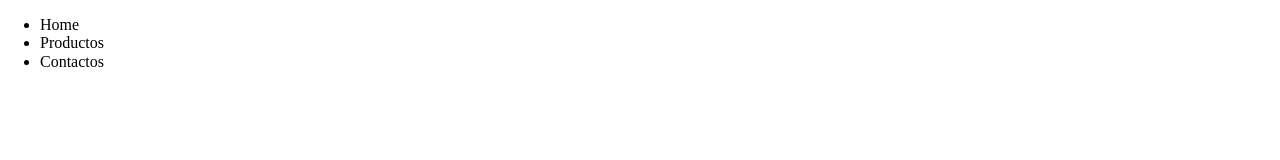
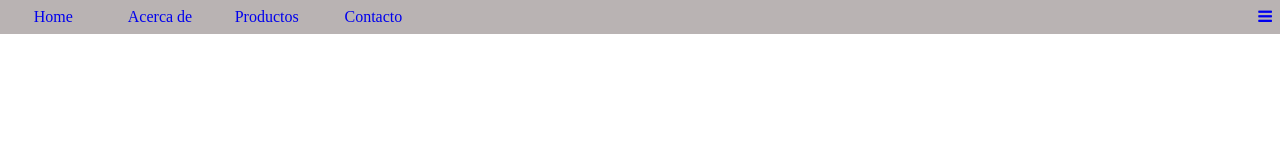
Before and after one commit to Antoniojesusv/tecmalaga-sl, a plain HTML site: page src/index.html in a window 1280 px wide. Drawn offline with Linux system fonts and the light colour scheme.

Commit message:
top navigation bar layout complete

```diff
--- a/src/index.html
+++ b/src/index.html
@@ -6,19 +6,42 @@
     <meta name="viewport" content="width=device-width, initial-scale=1.0">
     <meta http-equiv="X-UA-Compatible" content="ie=edge">
     <link rel="stylesheet" type="text/css" href="./styles/tecMalaga.css">
+    <link rel="stylesheet" href="https://cdnjs.cloudflare.com/ajax/libs/font-awesome/4.7.0/css/font-awesome.min.css">
     <title>Tecmalaga</title>
 </head>
 
 <body>
     <header class="header">
-        <nav class="nav-top">
-            <ul>
-                <li>Home</li>
-                <li>Productos</li>
-                <li>Contactos</li>
+        <nav class="top-nav" id="myTopnav">
+            <ul class="row-flex">
+                <li class="col-xs-1 col-sm-1 col-md-1 col-lg-1">
+                    <a href="#home">Home</a>
+                </li>
+                <li class="col-xs-1 col-sm-1 col-md-1 col-lg-1">
+                    <a href="#acerca de">Acerca de</a>
+                </li>
+                <li class="col-xs-1 col-sm-1 col-md-1 col-lg-1">
+                    <a href="#productos">Productos</a>
+                </li>
+                <li class="col-xs-1 col-sm-1 col-md-1 col-lg-1">
+                    <a href="#contacto">Contacto</a>
+                </li>
+                <li class="col-xs-8 col-sm-8 col-md-8 col-lg-8">
+                    <a href="javascript:void(0);" class="icon" id="linkIconBar">
+                        <i class="fa fa-bars"></i>
+                    </a>
+                </li>
             </ul>
         </nav>
     </header>
 </body>
+<script>
 
+const iconBars = window.document.getElementById('linkIconBar');
+
+iconBars.addEventListener('click', () => {
+    const myTopnav = document.getElementById('myTopnav');
+    x.className === topnav ? x.className += " responsive" : x.className = "topnav";
+})
+</script>
 </html>
--- /dev/null
+++ b/src/styles/04-elements/_li.scss
@@ -0,0 +1,4 @@
+ul li {
+    padding: 0.5rem 0rem;
+    text-align: center;
+}
--- /dev/null
+++ b/src/styles/04-elements/_link.scss
@@ -0,0 +1,3 @@
+a {
+    text-decoration: none;
+}
--- /dev/null
+++ b/src/styles/04-elements/_ul.scss
@@ -0,0 +1,5 @@
+ul {
+    list-style-type: none;
+    margin: 0rem;
+    padding: 0rem;
+}
--- /dev/null
+++ b/src/styles/05-objects/_a-li-top-nav.scss
@@ -0,0 +1,3 @@
+.top-nav ul li:nth-child(5) a {
+    padding: 0rem 0.5rem;
+}
--- /dev/null
+++ b/src/styles/05-objects/_li-top-nav.scss
@@ -0,0 +1,3 @@
+.top-nav ul li:nth-child(5) {
+    text-align: right;
+}
--- /dev/null
+++ b/src/styles/06-components/_header.scss
@@ -0,0 +1,3 @@
+.header {
+    background-color: rgb(185, 179, 179);
+}
--- a/src/styles/_app.scss
+++ b/src/styles/_app.scss
@@ -6,6 +6,18 @@
 
 @import './03-generic/_normalize.scss';
 
+/*04-elements*/
+@import './04-elements/_ul.scss';
+@import './04-elements/_li.scss';
+@import './04-elements/_link.scss';
+
 /*05-objects*/
 
 @import './05-objects/_grid.scss';
+@import './05-objects/_li-top-nav.scss';
+@import './05-objects/_a-li-top-nav.scss';
+
+/*06-components*/
+
+@import './06-components/_header.scss';
+@import './06-components/_top-nav.scss';
```
Also changed, not shown: src/styles/06-components/_top-nav.scss (added), src/styles/tecMalaga.css, 2 other files.
